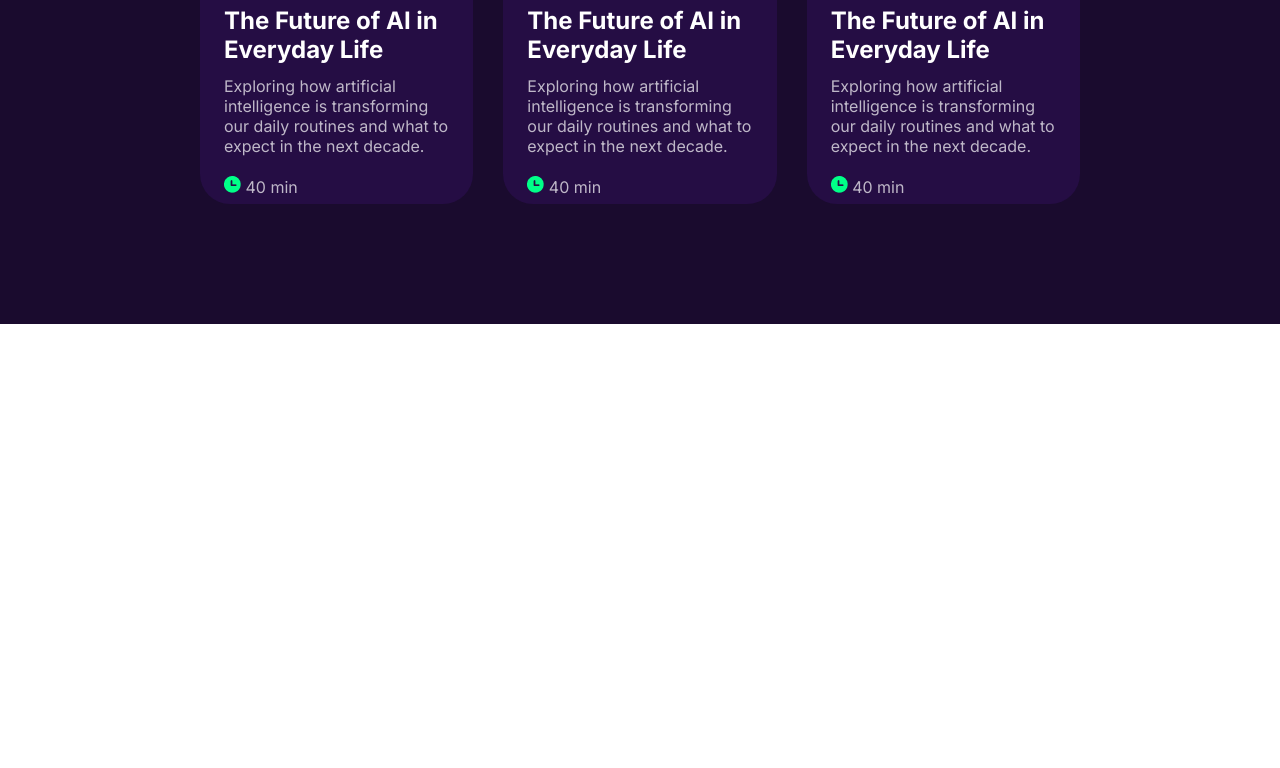
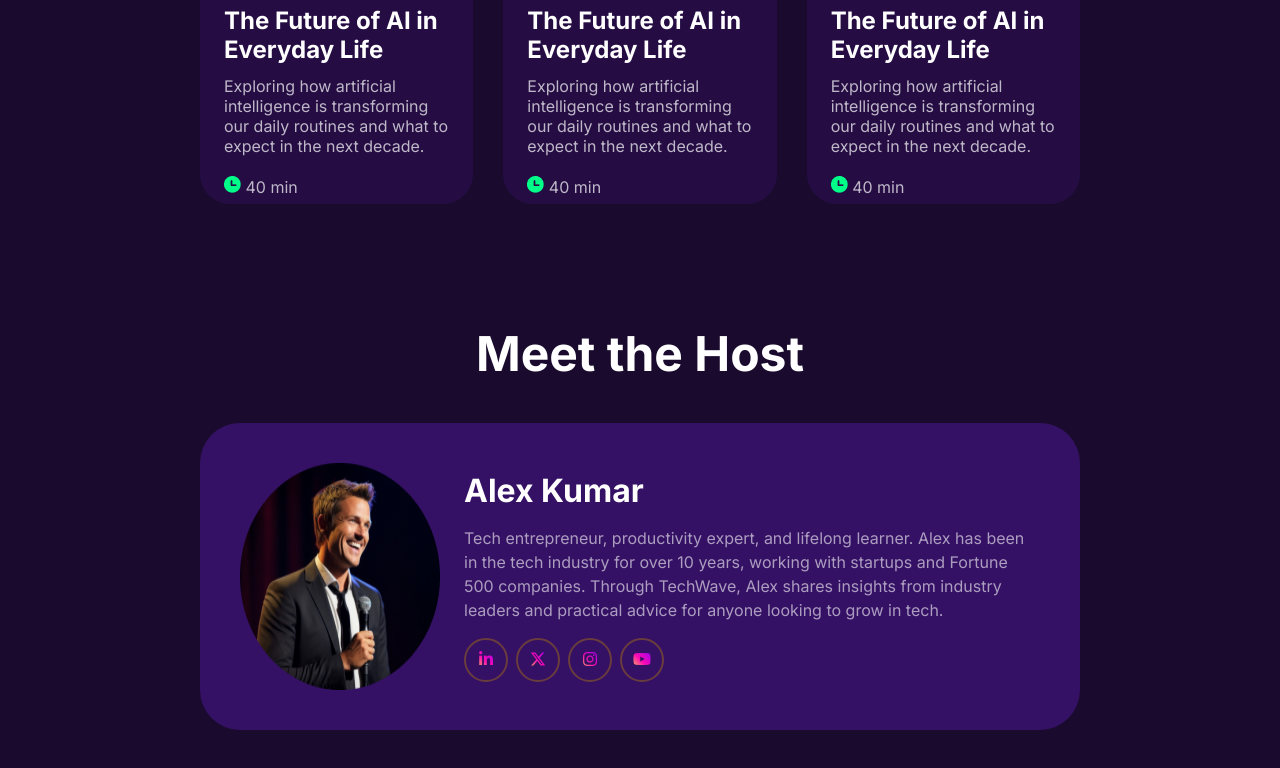
Before and after one commit to MdSagorMatubbar/PH-Batch-13_Assignment-02, a plain HTML site: page index.html in a window 1280 px wide. Shown: the part 3211-3979 px from the top of the page. Before the commit the page ends 3535 px from the top, so only its background shows below. Drawn offline with Linux system fonts and the light colour scheme.

Commit message:
added why section and host section

```diff
--- a/index.html
+++ b/index.html
@@ -192,7 +192,34 @@
       </div>
 
       <div class="meet-the-hots">
-
+        <h1>Meet the Host</h1>
+        <div class="alex-kumar">
+          <img src="./assets/host.png" alt="">
+          <div class="alex-txt">
+            <h2>Alex Kumar</h2>
+            <p>
+              Tech entrepreneur, productivity expert, and lifelong learner. Alex has been in the tech industry for over
+              10 years,
+              working with startups and Fortune 500 companies. Through TechWave, Alex shares insights from industry
+              leaders and
+              practical advice for anyone looking to grow in tech.
+            </p>
+            <div class="alex-logo">
+              <div class="logo-round">
+                <a href="#"><i class="fa-brands fa-linkedin-in"></i></a>
+              </div>
+              <div class="logo-round">
+                <a href="#"><i class="fa-brands fa-x-twitter"></i></a>
+              </div>
+              <div class="logo-round">
+                <a href="#"><i class="fa-brands fa-instagram"></i></a>
+              </div>
+              <div class="logo-round">
+                <a href="#"><i class="fa-brands fa-youtube"></i></a>
+              </div>
+            </div>
+          </div>
+        </div>
       </div>
     </section>
 
--- a/styles/style.css
+++ b/styles/style.css
@@ -293,3 +293,76 @@ header nav .bars {
   color: #ffffffb4;
   padding: 0 24px 20px 24px;
 }
+
+
+#featured-episodes-section .meet-the-hots {
+  margin-top: 120px;
+}
+
+#featured-episodes-section .meet-the-hots h1 {
+  font-size: 48px;
+  color: #FFFFFF;
+  margin-bottom: 40px;
+}
+
+.meet-the-hots .alex-kumar {
+  display: flex;
+  background-color: #351165;
+  border-radius: 40px;
+}
+
+.meet-the-hots .alex-kumar img {
+  padding: 40px 24px 40px 40px;
+}
+
+.meet-the-hots .alex-kumar .alex-txt {
+  padding: 48px 40px 48px 0;
+  display: grid;
+  align-items: center;
+  /* gap: 16px; */
+}
+
+.meet-the-hots .alex-kumar .alex-txt h2 {
+  font-size: 32px;
+  color: #FFFFFF;
+  font-weight: bold;
+  margin-bottom: 16px;
+}
+
+.meet-the-hots .alex-kumar .alex-txt p {
+  font-size: 16px;
+  color: #ffffff96;
+  line-height: 24px;
+}
+
+
+.meet-the-hots .alex-kumar .alex-txt .alex-logo {
+  display: flex;
+  gap: 8px;
+}
+
+.meet-the-hots .alex-kumar .alex-txt .alex-logo .logo-round {
+  width: 40px;
+  height: 40px;
+  border: 2px solid rgb(106, 61, 61);
+  border-radius: 50%;
+  display: flex;
+  align-items: center;
+  justify-content: center;
+  margin-top: 16px;
+}
+
+.meet-the-hots .alex-kumar .alex-txt .alex-logo .logo-round a i {
+  width: 20px;
+  height: 20px;
+  background: linear-gradient(45deg,
+          rgba(247, 233, 63, 1),
+          rgba(251, 9, 180, 1),
+          rgba(145, 0, 248, 1)
+  );
+  -webkit-background-clip: text;
+  -webkit-text-fill-color: transparent;
+
+  background-clip: text;
+  color: transparent;
+}
```
Also changed, not shown: module8-2,3.html (+1 -1 lines).
